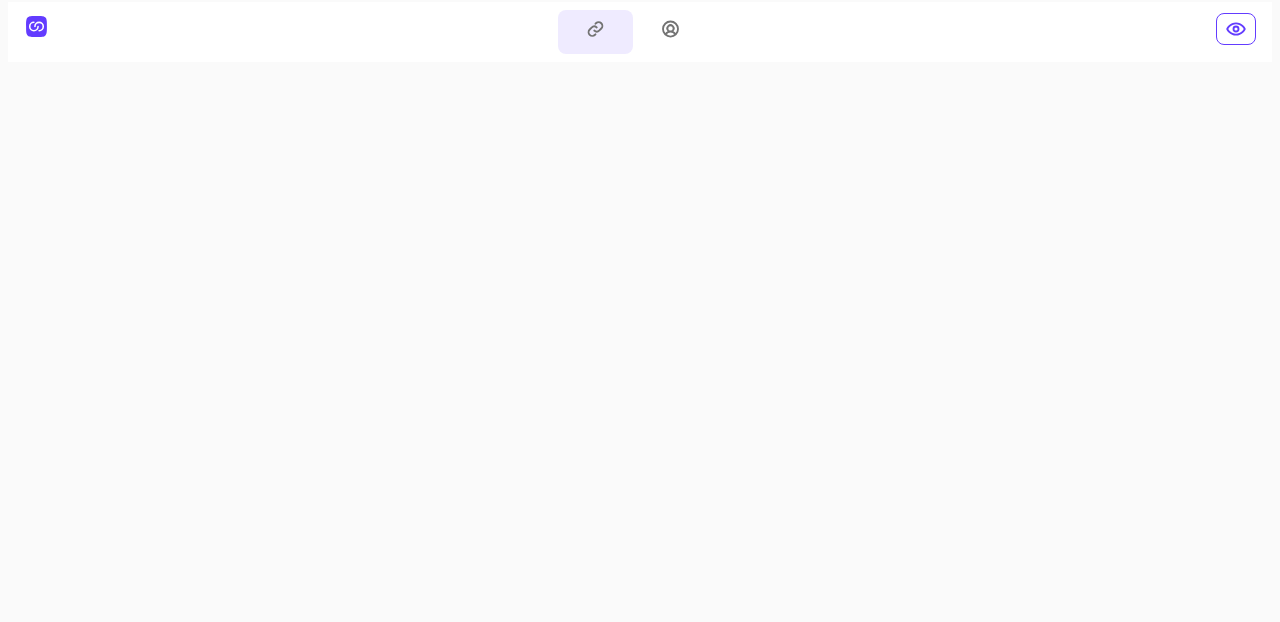
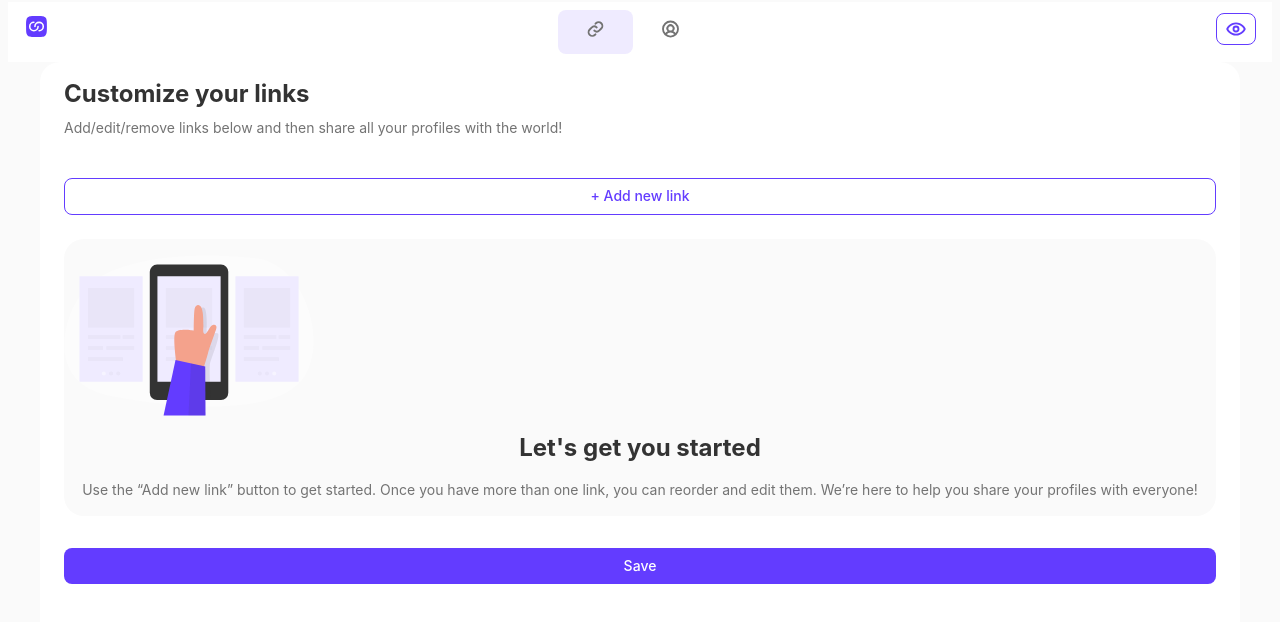
Before and after one commit to BlueElyas/link-sharing, a React (Create React App) app: page /create-links in a window 1280 px wide. Shown: the top 622 px of the page. Built offline with nearby package versions, Linux system fonts and the light colour scheme.

Commit message:
Create the page for customizing links

```diff
--- a/src/pages/CreateLinks.tsx
+++ b/src/pages/CreateLinks.tsx
@@ -1,8 +1,44 @@
-import { Container } from "@mui/material";
+import { Button, Container, Stack, Typography } from "@mui/material";
+import theme from "../theme";
+import { ReactComponent as StartedIcon } from '../assets/images/illustration-empty.svg'
+import { useState } from "react";
+import AddedLink from "../components/CreateLinks/AddedLink";
 
 export default function CreateLinks() {
+    const [newLink, setNewLink] = useState(false)
+
+    const handleNewLink = () => {
+        setNewLink(true)
+    }
+
     return(
-        <Container>
+        <Container sx={{backgroundColor: '#fff', paddingY: 2, borderRadius: '20px', height: '100vh'}}>
+            <Stack gap={1}>
+                <Stack mb={4}>
+                    <Typography variant="h5" fontWeight='bold' mb={1}>
+                        Customize your links
+                    </Typography>
+                    <Typography variant="body2" color={theme.palette.text.secondary}>
+                        Add/edit/remove links below and then share all your profiles with the world!
+                    </Typography>
+                </Stack>
+                <Button variant="outlined" sx={{marginBottom: 2}} component='button' onClick={() => handleNewLink()}>+ Add new link</Button>
+                {
+                    newLink ? <AddedLink/>
+                    :
+                    <Stack sx={{backgroundColor: '#FAFAFA', paddingY: 2, borderRadius: '20px', textAlign: 'center'}} gap={2} mb={3}>
+                        <StartedIcon/>
+                        <Typography variant="h5" fontWeight='bold'>Let's get you started</Typography>
+                        <Typography variant="body2" color={theme.palette.text.secondary}>
+                            Use the “Add new link” button to get started. Once you have more than one link,
+                            you can reorder and edit them. We’re here to help you share your profiles with everyone!
+                        </Typography>
+                    </Stack>
+                }
+                <Stack position='relative' bottom={0}>
+                    <Button sx={{justifySelf:'end'}}>Save</Button>
+                </Stack>
+            </Stack>
         </Container>
     )
 }
```
